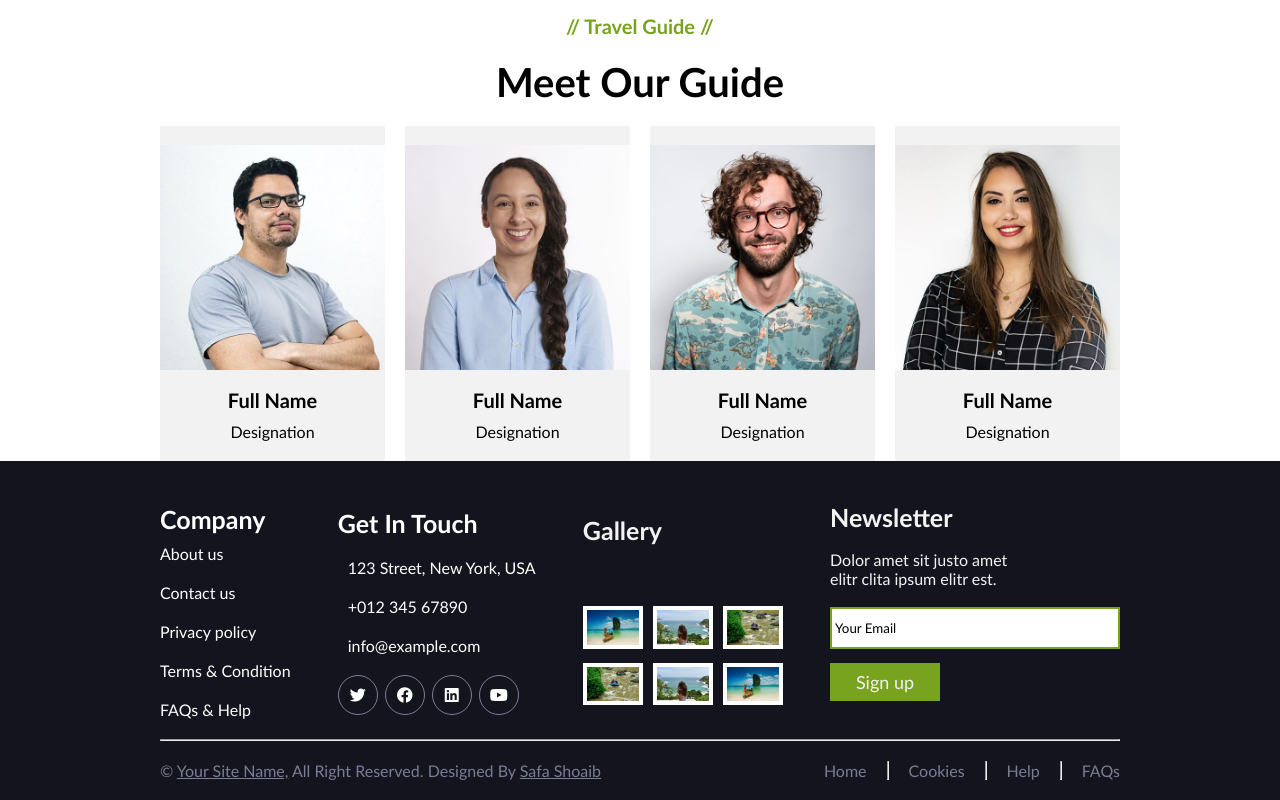
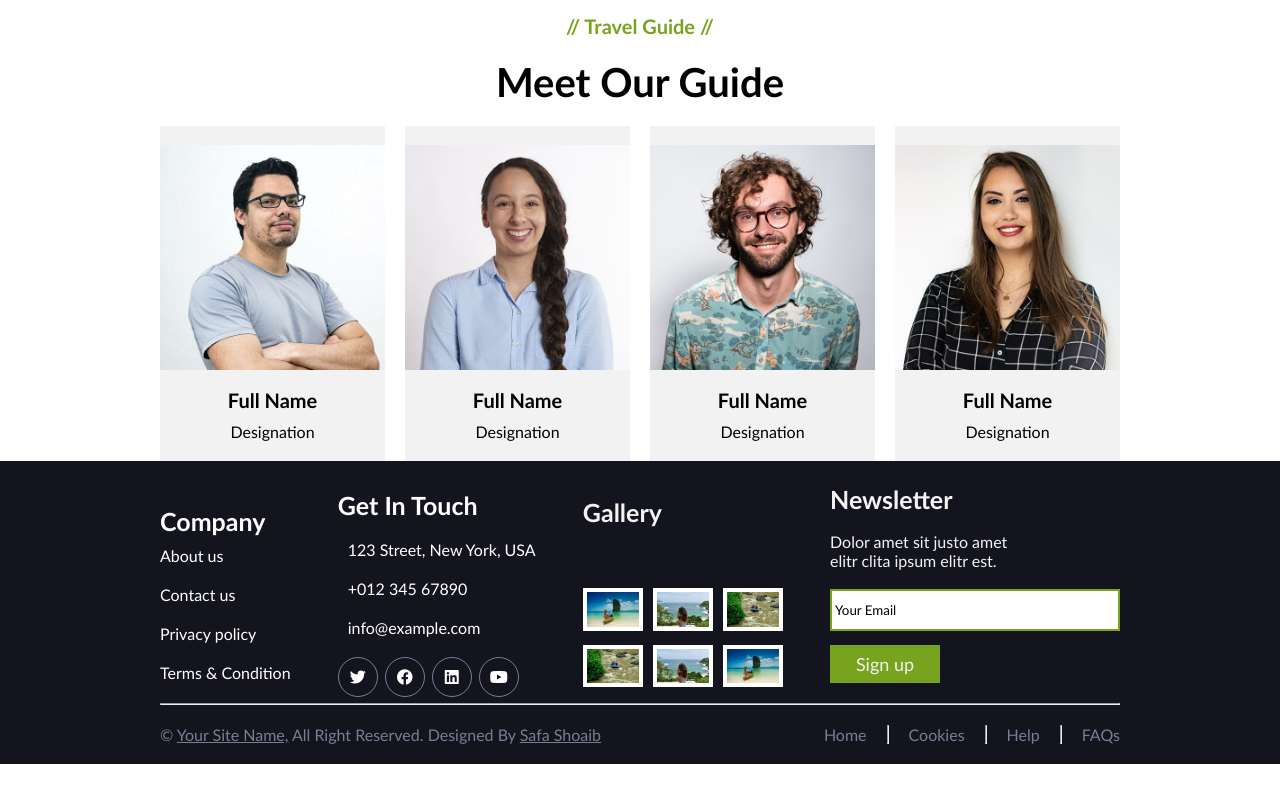
Before and after one commit to Olivia962/tourist-website, a plain HTML site: page about.html in a window 1280 px wide. Shown: the part 1087-1887 px from the top of the page. After the commit the page ends 1851 px from the top, so only its background shows below. Drawn offline with Linux system fonts and the light colour scheme.

Commit message:
first commit trmove

```diff
--- a/about.html
+++ b/about.html
@@ -190,7 +190,7 @@
                             <li><a href="/contact.html"> Contact us</a></li>
                             <li><a href="/Privacy-policy.html"> Privacy policy</a></li>
                             <li><a href="/terms-and-condition.html"> Terms & Condition</a></li>
-                            <li><a href="/"> FAQs & Help</a></li>
+                            <!-- <li><a href="/"> FAQs & Help</a></li> -->
                         </ul>
                     </div>
                     <div class="main_contact">
```
Also changed, not shown: contact.html (+1 -1 lines), index.html (+1 -1 lines), service.html (+1 -1 lines).
